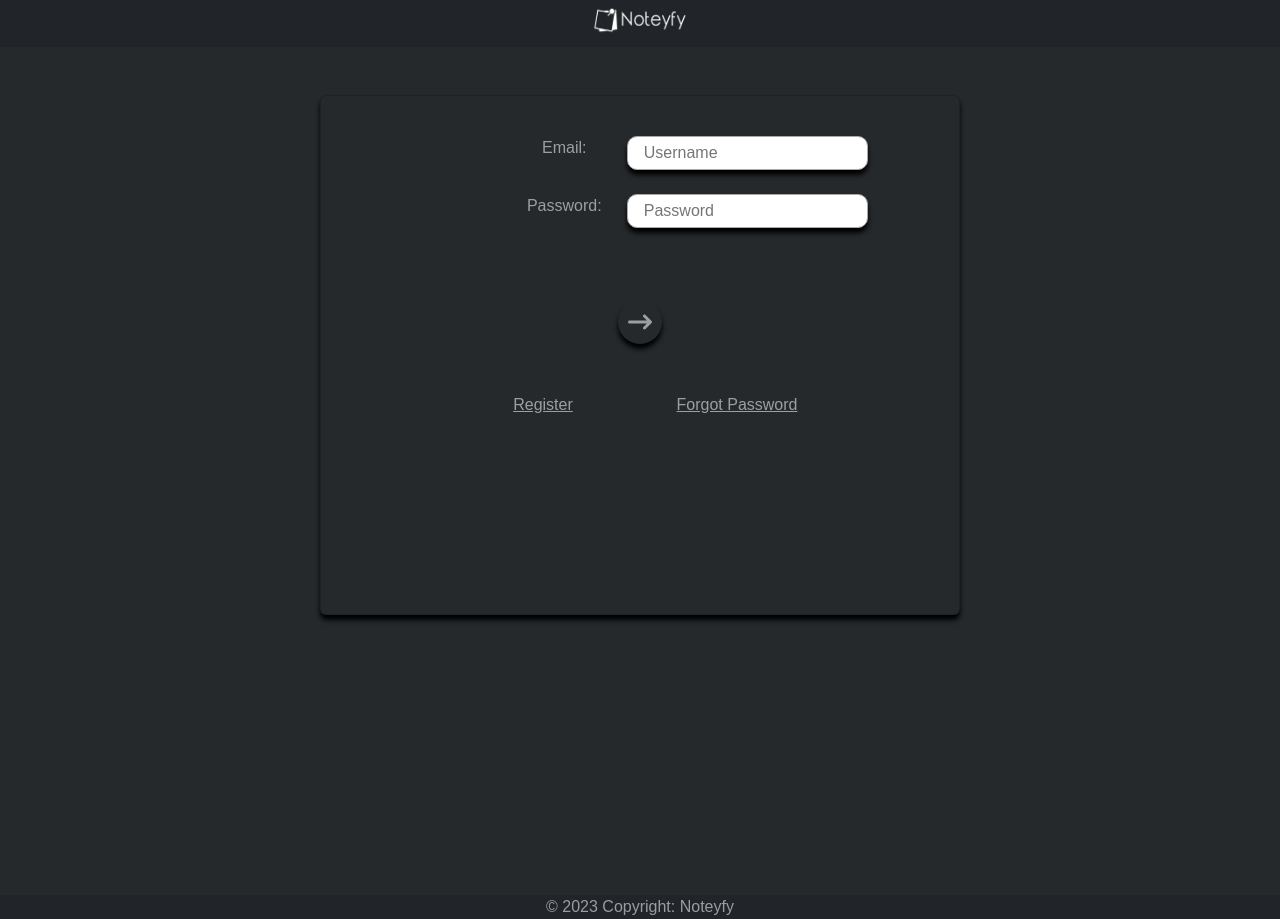
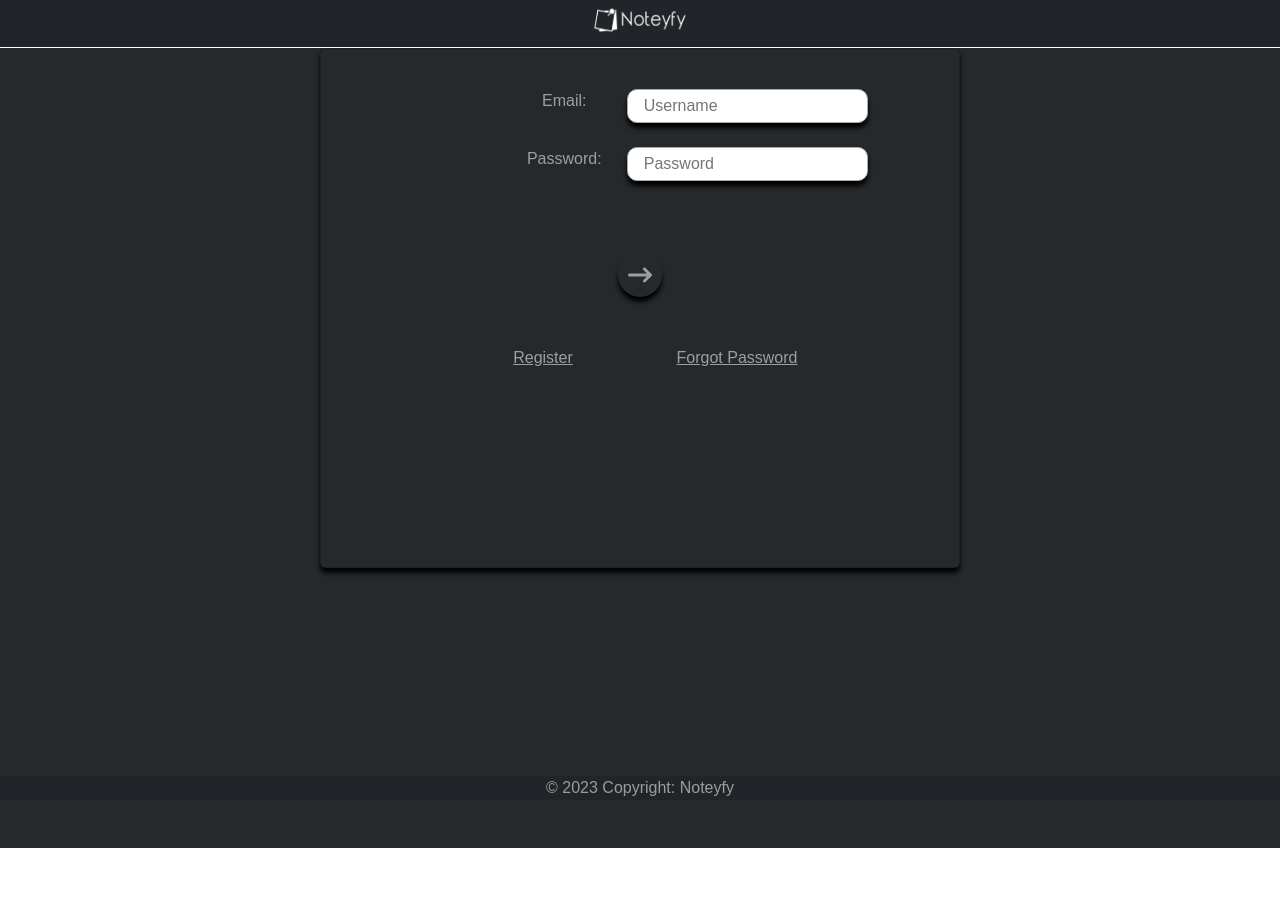
Before and after one commit to suseendran93/note-taking-mern-app, a React (Create React App) app in the folder client/: page / in a window 1280 px wide. After the commit the page ends 848 px from the top, so only its background shows below. Built offline with nearby package versions, Linux system fonts and the light colour scheme; no server answers.

Commit message:
fixed layouts

```diff
--- a/client/src/App.css
+++ b/client/src/App.css
@@ -152,6 +152,9 @@ select {
   border: none;
   color: rgba(255, 255, 255, 0.55);;
   text-decoration: underline;
+}
+.add-notes, .add-archive{
+  margin-top: 48px;
 }
 .notes-content{
   background-color: var(--background);
@@ -336,6 +339,12 @@ input:-internal-autofill-selected {
 }
 
 /*Header section-------------------------*/
+.container.header{
+  position: fixed;
+  top: 0;
+  width: 100%;
+  z-index: 1;
+}
 .header{
   background-color: rgba(33,37,41,1);
   color: rgba(255, 255, 255, 0.55);
@@ -395,3 +404,12 @@ input:-internal-autofill-selected {
   border-radius: 50%;
   box-shadow: 0px 5px 5px #000;
 }
+
+
+/*Footer section--------------------*/
+.footer{
+  position: fixed;
+  bottom: 0;
+  width: 100%;
+  z-index: 1;
+}
--- a/client/src/components/Footer.js
+++ b/client/src/components/Footer.js
@@ -1,6 +1,7 @@
 export const Footer = () => {
   return (
     <footer
+      className="footer"
       style={{
         backgroundColor: "rgba(33,37,41,1)",
         color: "rgba(255, 255, 255, 0.55)",
--- a/client/src/pages/Archived.js
+++ b/client/src/pages/Archived.js
@@ -107,7 +107,7 @@ const Archived = () => {
 
   const reversedData = notes && notes.slice().reverse();
   return (
-    <div className="container" style={{ minHeight: "100vh" }}>
+    <div className="container add-archive" style={{ minHeight: "100vh" }}>
       <div className="row">
         <div className="col">
           <div
```
